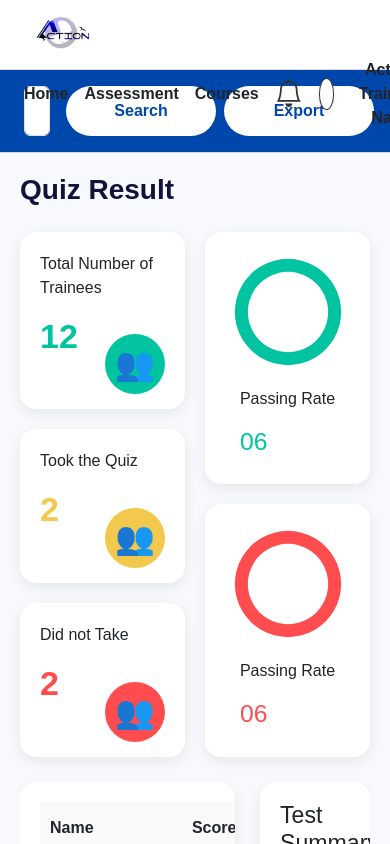
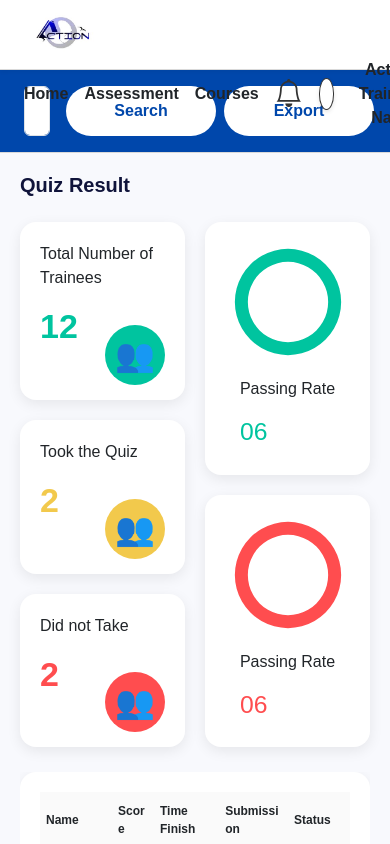
Before and after one commit to kyleramirez143/ACTION_LMS, a React (Vite) app in the folder frontend/lms-proj/: page /quizresult in a window 390 px wide. Built offline with nearby package versions, Linux system fonts and the light colour scheme.

Commit message:
modified activity result page

```diff
--- a/frontend/lms-proj/src/trainer/ActivityResult.css
+++ b/frontend/lms-proj/src/trainer/ActivityResult.css
@@ -22,6 +22,7 @@
   flex: 1;
   gap: 25px;
   min-height: 0;
+  flex-wrap: wrap; /* allows stacking on small screens */
 }
 
 /* TABLE SECTION */
@@ -38,20 +39,12 @@
   flex: 3;
   display: flex;
   flex-direction: column;
-  max-height: 100%;
-  overflow: hidden;
-}
-
-.results-table-scroll {
-  flex: 1;
-  overflow-y: auto;
-  min-height: 0;
+  min-width: 0; /* important for flex */
 }
 
 .results-table {
   width: 100%;
   border-collapse: collapse;
-  min-width: 600px;
 }
 
 .results-table thead {
@@ -65,6 +58,19 @@
 .results-table td {
   padding: 14px 10px;
   border-bottom: 1px solid #eee;
+  word-break: break-word; /* prevent overflow */
+}
+
+.results-table-scroll {
+  display: block;
+  max-height: 300px;
+  overflow-y: auto;
+}
+
+.results-table-scroll tr {
+  display: table;
+  width: 100%;
+  table-layout: fixed;
 }
 
 .status-pill {
@@ -89,6 +95,7 @@
   display: flex;
   gap: 10px;
   justify-content: center;
+  flex-wrap: wrap;
 }
 
 .pagination button {
@@ -114,12 +121,13 @@
   display: flex;
   flex-direction: column;
   min-height: 0;
-  height: 100%;           /* ensures proper flex layout */
+  height: 100%;
 }
 
+/* scrollable content inside summary */
 .activity-summary-content {
-  flex: 1;                /* scroll area takes all remaining space */
-  overflow-y: auto;       /* scroll only inside content */
+  flex: 1;
+  overflow-y: auto;
   min-height: 0;
   padding-right: 4px;
 }
@@ -177,26 +185,77 @@
 .green { background: #00C49F; }
 .red { background: #FF4D4F; }
 
-/* BUTTONS (used for table actions only) */
-.btn-primary {
-  width: 100%;
-  padding: 12px;
-  background: #0047AB;
-  color: white;
-  border: none;
-  border-radius: 10px;
-  cursor: pointer;
+/* RESPONSIVE MEDIA QUERIES */
+@media (max-width: 1024px) {
+  .main-content {
+    gap: 15px;
+  }
+
+  .results-table-scroll {
+    max-height: 250px;
+  }
+
+  .donut-circle {
+    width: 120px;
+    height: 120px;
+  }
+
+  .donut-circle .donut-value {
+    font-size: 28px;
+  }
+
+  .page-title {
+    font-size: 24px;
+  }
 }
 
-.btn-primary:hover { background: #003380; }
+@media (max-width: 768px) {
+  .main-content {
+    flex-direction: column;
+  }
 
-.btn-light {
-  width: 100%;
-  padding: 12px;
-  background: white;
-  border: 1px solid #ccc;
-  border-radius: 10px;
-  cursor: pointer;
+  .results-table-container {
+    flex: 1;
+    width: 100%;
+    min-width: 0;
+  }
+
+  .activity-summary {
+    flex: 1;
+    width: 100%;
+  }
+
+  .results-table-scroll {
+    max-height: 200px;
+  }
 }
 
-.btn-light:hover { background: #f2f2f2; }
+@media (max-width: 480px) {
+  .page-title {
+    font-size: 20px;
+  }
+
+  .results-table th,
+  .results-table td {
+    padding: 10px 6px;
+    font-size: 12px;
+  }
+
+  .status-pill {
+    padding: 4px 8px;
+    font-size: 12px;
+  }
+
+  .donut-circle {
+    width: 100px;
+    height: 100px;
+  }
+
+  .donut-circle .donut-value {
+    font-size: 22px;
+  }
+
+  .legend li {
+    font-size: 12px;
+  }
+}
```
